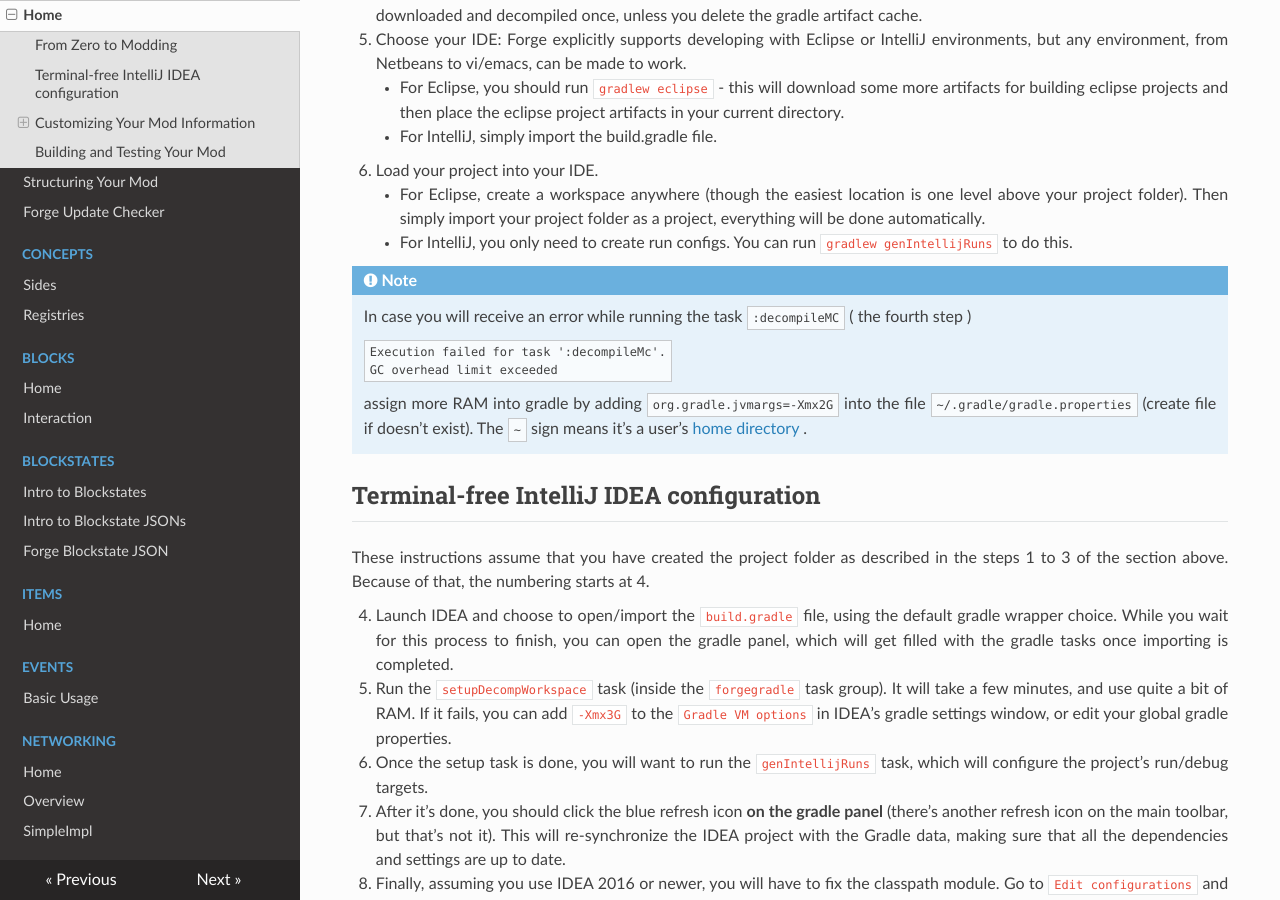
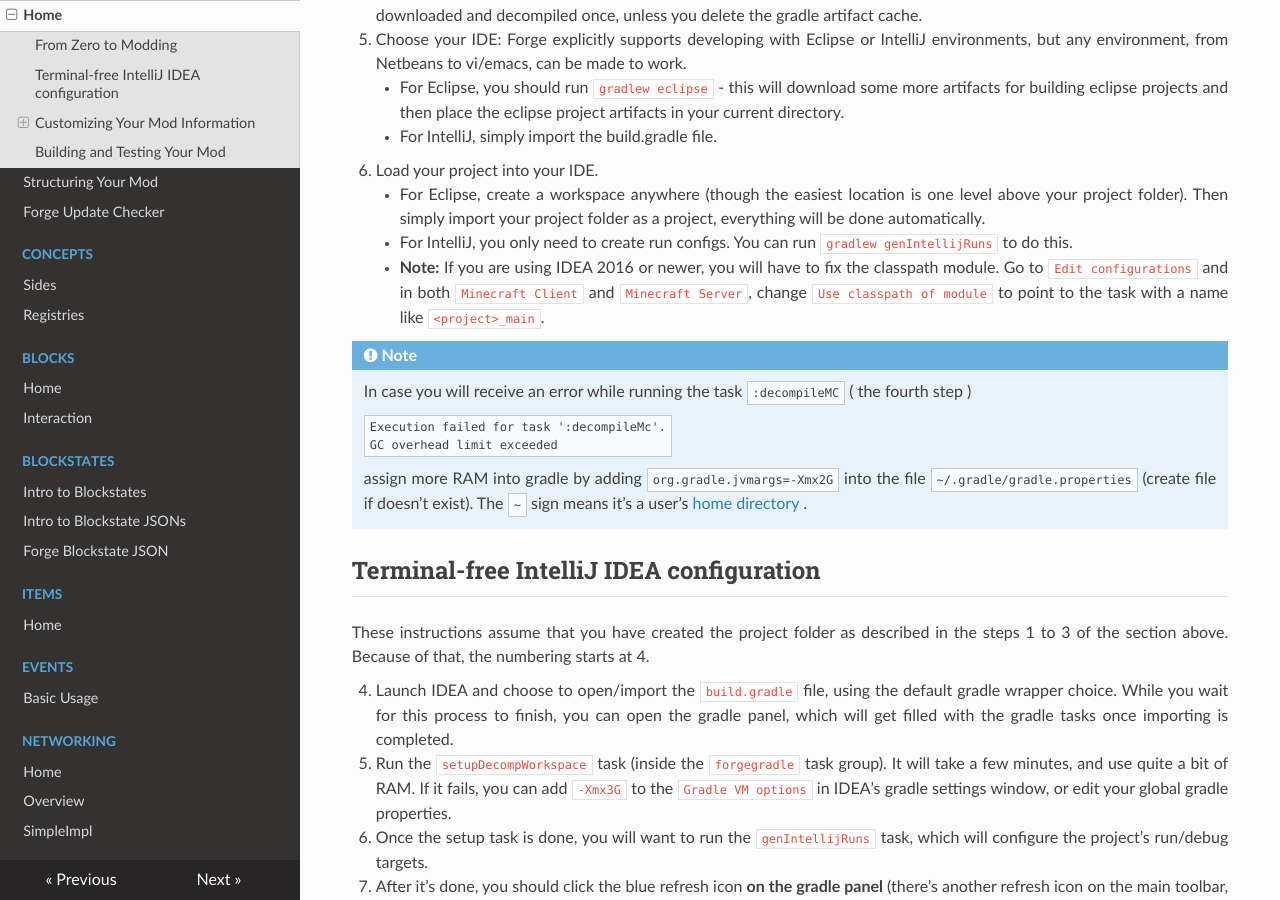
Before and after one commit to MinecraftForge/Documentation, an MkDocs documentation site: the page built from docs/gettingstarted/index.md, in a window 1280 px wide and 900 px high, scrolled down 575 px. Built offline with MkDocs 1.6.1, drawn with Linux system fonts in a browser that asks for light colours; nearby versions of some CDN libraries; old or Windows-style settings are respelled for this version of MkDocs.

Commit message:
Add classpath fix note for IDEA 2016 to terminal steps
See #1

```diff
--- a/docs/gettingstarted/index.md
+++ b/docs/gettingstarted/index.md
@@ -19,6 +19,7 @@ From Zero to Modding
 6. Load your project into your IDE.
     * For Eclipse, create a workspace anywhere (though the easiest location is one level above your project folder). Then simply import your project folder as a project, everything will be done automatically.
     * For IntelliJ, you only need to create run configs. You can run `gradlew genIntellijRuns` to do this.
+    * **Note:** If you are using IDEA 2016 or newer, you will have to fix the classpath module. Go to `Edit configurations` and in both `Minecraft Client` and `Minecraft Server`, change `Use classpath of module` to point to the task with a name like `<project>_main`.
 
 !!! note
 
```
